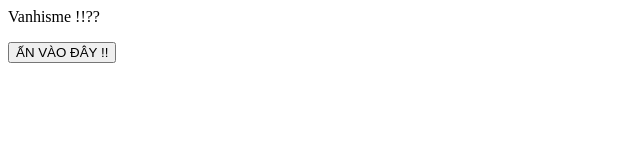
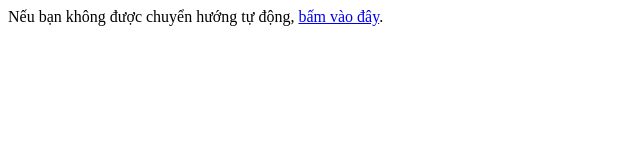
Before and after one commit to vanhisme/vanhisme.github.io, a plain HTML site: page index.html in a window 1280 px wide. Shown: the whole page, without its empty margins (0-640 px from the left). Drawn offline with nearby package versions, Linux system fonts and the light colour scheme.

Commit message:
Update index.html

```diff
--- a/index.html
+++ b/index.html
@@ -20,23 +20,14 @@
         <link rel="stylesheet" href="./assets/css/fancybox.css">
         <link rel="stylesheet" href="./assets/css/index.css?v=3.1">
         <script type="text/javascript">
-         <!--
-            function Redirect() {
-               window.location="https://vanhisme.carrd.co/";
-            }
-         //-->
-      </script>
 
+  <script>
 
-
+    window.location.href = "https://vanhisme.carrd.co/";
+  </script>
     </head>
     <body>
 
-<p>Vanhisme !!??</p>
-
-      <form>
-         <input type="button" value="ẤN VÀO ĐÂY !!" onclick="Redirect();" />
-      </form>
-
+ <p>Nếu bạn không được chuyển hướng tự động, <a href="https://vanhisme.carrd.co/">bấm vào đây</a>.</p>
     </body>
 </html>
```
